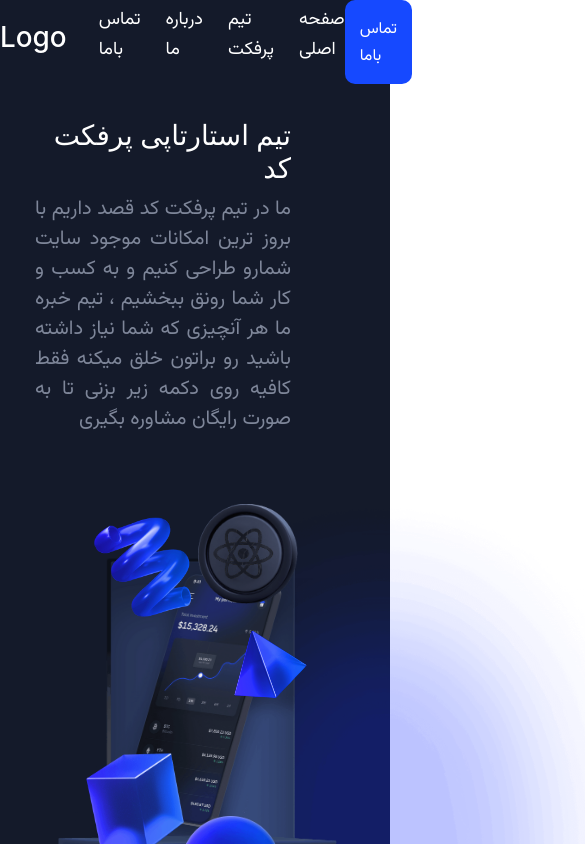
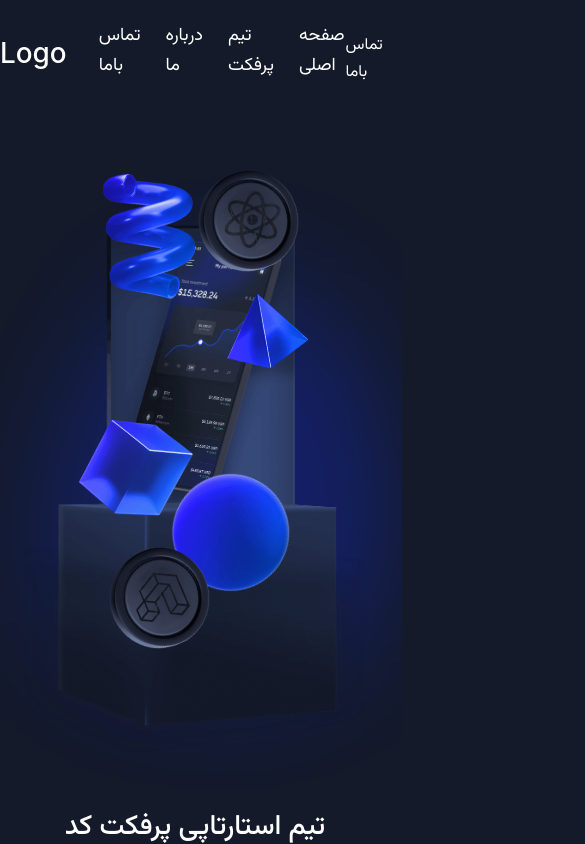
Before and after one commit to Amiraliansaripour/PerfectCodeNew, a React (Create React App) app: page / in a window 390 px wide. Shown: the top 844 px of the page, 585 px wide, since content can reach past the window. Built offline with nearby package versions, Linux system fonts and the light colour scheme.

Commit message:
Add animation Style

```diff
--- a/src/App.css
+++ b/src/App.css
@@ -1,3 +1,11 @@
+*{
+  box-sizing: border-box;
+  margin: 0;
+  padding: 0;
+}
+body{
+  background-color: #141A2A;
+}
 a{
   text-decoration: none;
   color: #fff;
@@ -8,3 +16,29 @@ a{
 a:hover{
   color: #515B72;
 }
+
+.btn-active{
+  padding: 15px;
+  border-radius: 10px;
+  color: #fff;
+  background-color: #1649ff;
+}
+
+.btn-active:hover{
+  color: #fff;
+  background-color: #7e8699;
+}
+
+.btn-hover{
+  padding: 15px;
+  border-radius: 10px;
+  color: #fff;
+  background-color: #7e8699;
+}
+.btn-hover:hover{
+  color: #7e8699;
+  background-color: #fff;
+}
+.row{
+  box-sizing: border-box;
+}
--- a/src/components/Header/Header.css
+++ b/src/components/Header/Header.css
@@ -1,20 +1,20 @@
-.header{
+.header {
   width: 100%;
-    height: 100vh;
-    background-color:#141A2A;
+  height: auto;
+  background-color: #141A2A;
 }
 
 /* List Style */
-.header-list{
+.header-list {
   display: flex;
   flex-direction: row;
   align-items: center;
   justify-content: space-around;
   color: #fff;
-
+  padding: 20px 0;
 }
 
-.links ul{
+.links ul {
   display: flex;
   align-items: center;
   flex-direction: row-reverse;
@@ -23,66 +23,79 @@
   font-size: 18px;
 }
 
-.join {
-  padding: 15px;
-  border-radius: 10px;
-  color: #fff;
-  background-color: #1649ff;
-}
+
 /* List Style */
 
 
 /* Header Content */
 
-.header-content{
+.header-content {
+  /* width: 100%; */
   display: flex;
   flex-direction: row-reverse;
   align-items: center;
   justify-content: space-around;
   padding: 35px;
+  overflow: hidden;
 }
 
 .content {
+  width: 100%;
   text-align: right;
   color: #fff;
   margin-bottom: 10%;
+  padding: 10px;
+  display: flex;
+  align-items: flex-end;
+  justify-content: center;
+  flex-direction: column;
+  gap: 10px;
+  font-family: 'Vazirmatn', sans-serif;
 }
-.content h1{
-  width: 80%;
+
+.content h1 {
+  width: 90%;
 }
 
 .content p {
   color: #7e8699;
-  width: 80%;
+  width: 100%;
   direction: rtl;
   text-align: justify;
   font-size: 20px;
-  font-family: 'Vazirmatn', sans-serif;
 
 }
 
-.content-image{
+.content-image {
+  width: 100%;
+  display: flex;
+  align-items: center;
+  justify-content: center;
   position: relative;
   padding: 0;
 }
-.content-image .img-back{
+
+.content-image .img-back {
   width: 650px;
-    height:650px;
+  height: 650px;
 
   z-index: 1;
 }
+
 .content-image .mobile-img {
   position: absolute;
   top: 0;
   right: 0;
+  margin-right: auto;
+  margin-left: auto;
 
-  width:100%;
+  width: 100%;
   height: 100%;
   object-fit: contain;
   z-index: 2;
 }
 
-.content-image .obgect-img{
+.content-image .obgect-img {
   position: absolute;
   top: 20%;
   right: 15%;
@@ -90,9 +103,10 @@
   width: 100px;
   height: 100px;
   z-index: 2;
+  animation: rotatee 8s infinite;
 }
 
-.content-image .obgect-img1{
+.content-image .obgect-img1 {
   position: absolute;
   top: 41%;
   left: 18%;
@@ -100,9 +114,10 @@
   width: 100px;
   height: 100px;
   z-index: 2;
+  animation: roted 10s infinite;
 }
 
-.content-image .obgect-img2{
+.content-image .obgect-img2 {
   position: absolute;
   top: 5%;
   left: 20%;
@@ -110,9 +125,11 @@
   width: 100px;
   height: 100px;
   z-index: 2;
+  animation: rotatee 10s infinite;
+
 }
 
-.content-image .obgect-img3{
+.content-image .obgect-img3 {
   position: absolute;
   top: 51%;
   right: 25%;
@@ -120,8 +137,11 @@
   width: 100px;
   height: 100px;
   z-index: 2;
+  animation: rotatee 10s infinite;
+
 }
-.content-image .obgect-img4{
+
+.content-image .obgect-img4 {
   position: absolute;
   top: 61%;
   left: 25%;
@@ -129,13 +149,88 @@
   width: 100px;
   height: 100px;
   z-index: 2;
+  animation: rotate2d 10s infinite;
+
 }
-.content-image .obgect-img5{
+
+.content-image .obgect-img5 {
   position: absolute;
   top: 3%;
   right: 20%;
-
   width: 100px;
   height: 100px;
   z-index: 2;
+  animation: rotate2d 10s infinite;
 }
+
+
+@keyframes rotatee {
+  0% {
+  transform:scale(1) rotate(0);
+  }
+
+  50% {
+  transform:scale(1.2) rotate(30deg);
+  }
+
+  100% {
+ transform:scale(1) rotate(0);
+
+
+  }
+}
+
+@keyframes roted {
+  0% {
+  transform: rotate(0);
+  }
+
+  50% {
+  transform: rotate(45deg);
+  }
+
+  100% {
+ transform: rotate(0);
+  }
+
+}
+
+@keyframes rotate2d {
+  0% {
+    transform: rotate(0);
+    }
+
+    50% {
+    transform: rotate(180deg);
+    }
+
+    100% {
+   transform: rotate(0);
+    }
+
+}
+
+.join-btn {
+  display: flex;
+  align-items: center;
+  gap: 15px;
+}
+
+
+@media screen and (max-width:1000px) {
+  .header-content {
+    display: flex;
+    flex-direction: column-reverse;
+  }
+
+  .content {
+    text-align: center;
+    color: #fff;
+    margin-bottom: 10%;
+    padding: 10px;
+    display: flex;
+    align-items: center;
+    justify-content: center;
+    flex-direction: column;
+  }
+}
```
Lines whose indentation alone changed are shown as unchanged.
